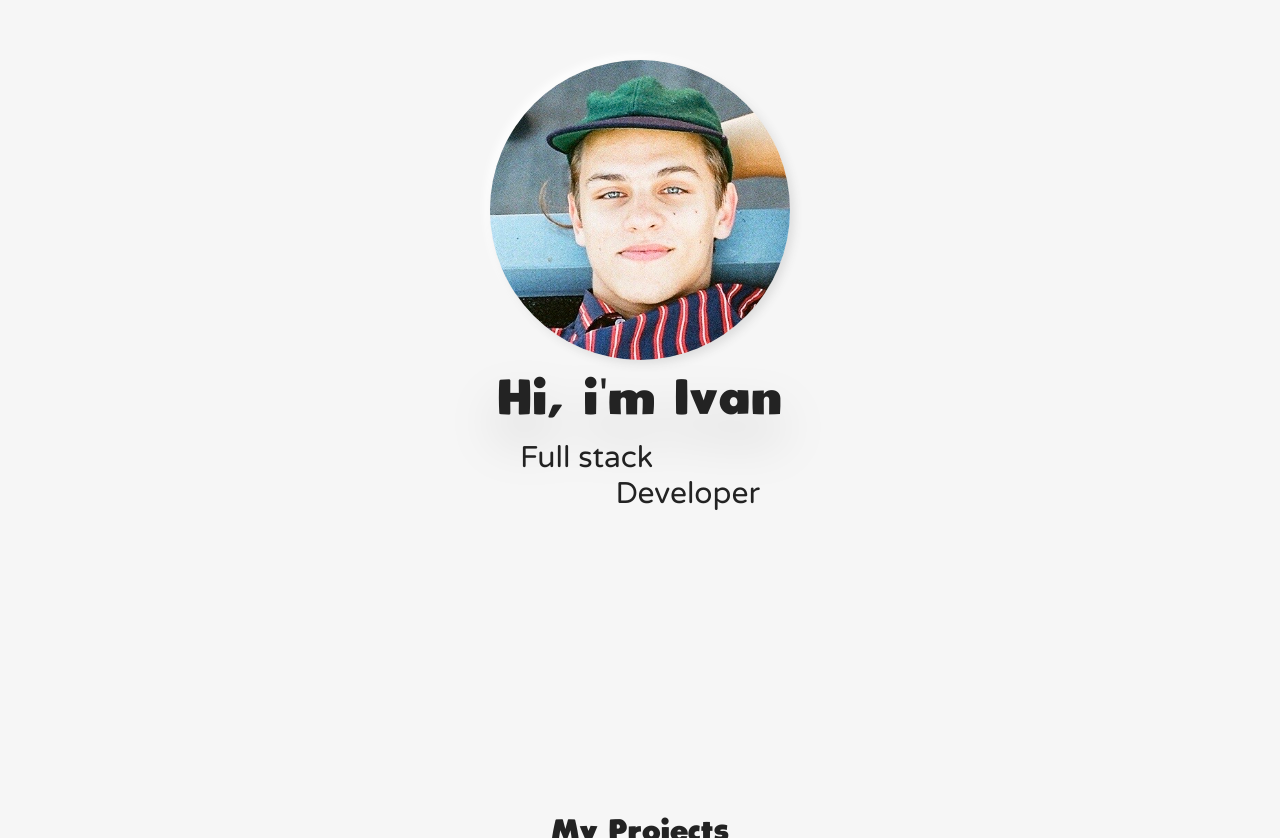
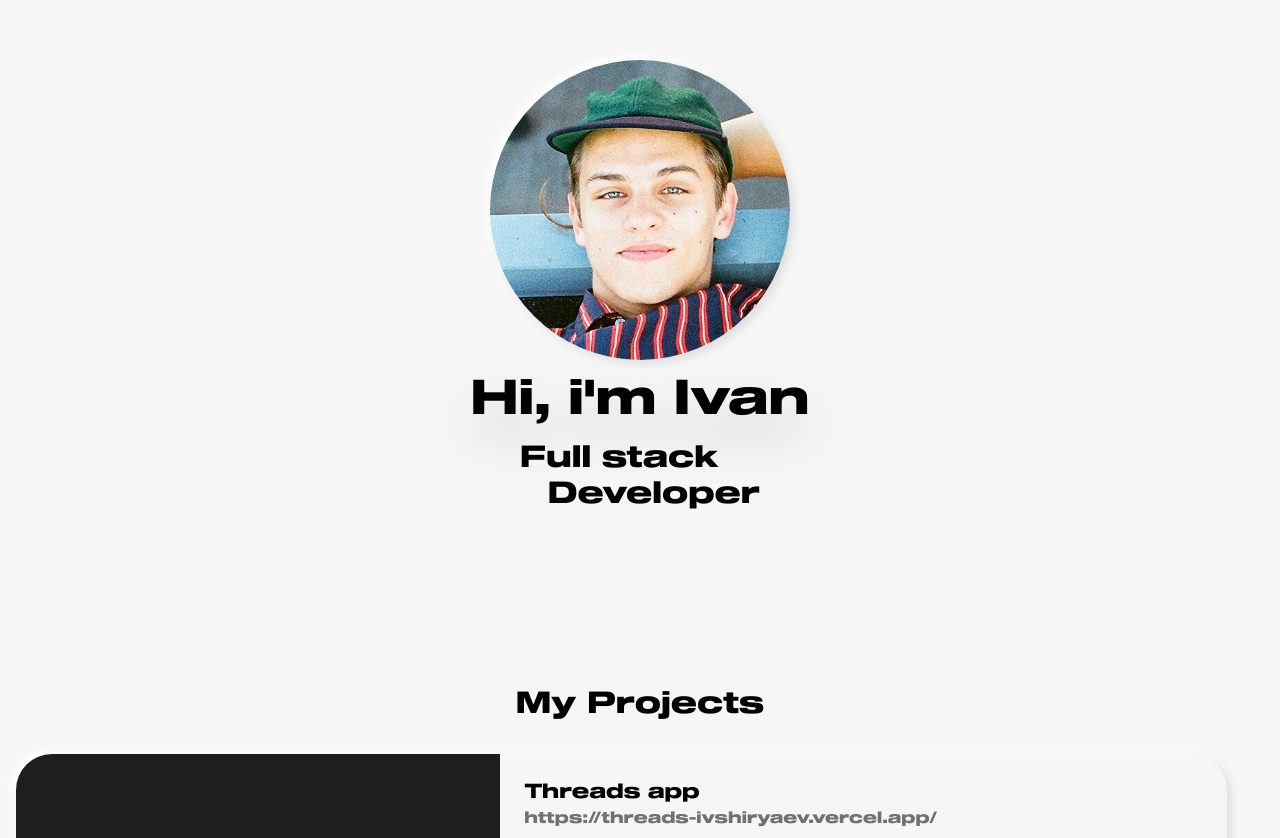
Before and after one commit to ivshiryaev/ivan-shyriaiev-website, a Next.js app: page / in a window 1280 px wide. Shown: the part 114-952 px from the top of the page. Built offline with nearby package versions, Linux system fonts and the light colour scheme.

Commit message:
import font, tailwind config colors

```diff
--- a/src/app/fonts.tsx
+++ /dev/null
@@ -1,13 +0,0 @@
-import { Varela_Round } from 'next/font/google'
-import localFont from 'next/font/local'
-
-export const varelaRoundFont = Varela_Round({
-  weight:'400',
-  subsets: ['latin'],
-  display:'swap',
-})
-
-export const plumpfullFont = localFont({
-  src: './Plumpfull.ttf',
-  display: 'swap',
-})
--- a/src/app/layout.tsx
+++ b/src/app/layout.tsx
@@ -1,10 +1,15 @@
 import './globals.css'
 
-import { varelaRoundFont } from './fonts'
+import localFont from 'next/font/local'
+export const sequelFont = localFont({
+  src: './sequel.ttf',
+  display: 'swap',
+})
+
 import type { Metadata } from 'next'
 
 export const metadata: Metadata = {
-  title: 'Ivan Shyriaiev. Full stack developer',
+  title: 'Ivan Shyriaiev.',
   description: 'Full stack developer.',
 }
 
@@ -21,7 +26,7 @@ export default function RootLayout({
                 container mx-auto
                 min-h-screen
                 bg-background
-                ${varelaRoundFont.className}
+                ${sequelFont.className}
             `}
         >
             {children}
--- a/src/app/page.tsx
+++ b/src/app/page.tsx
@@ -10,7 +10,6 @@ export default function Home() {
         <main
             className={`
                 flex flex-col justify-center
-                gap-32
             `}
         >
             <Hero/>
--- a/src/components/Button.tsx
+++ b/src/components/Button.tsx
@@ -1,6 +1,4 @@
 "use client"
-
-import { plumpfullFont } from '@/app/fonts'
 
 import React from 'react'
 
@@ -24,7 +22,6 @@ function Button({children, className, onClick, type, disabled} : ButtonProps) {
 				active:shadow-neumorphism-inset
 				active:bg-concave
 				hover:bg-concave
-				${plumpfullFont.className}
 				${className && className}
 			`}
 		>
--- a/src/components/Hero.tsx
+++ b/src/components/Hero.tsx
@@ -1,5 +1,4 @@
 import Image from 'next/image'
-import { plumpfullFont } from '@/app/fonts'
 
 function Hero() {
 	return (
@@ -19,7 +18,7 @@ function Hero() {
 						alt='Kupaz E-commerce store'
 					/>
 				</div>
-				<h1 className={`text-5xl drop-shadow-2xl ${plumpfullFont.className}`}>
+				<h1 className={`text-5xl drop-shadow-2xl`}>
 					Hi, i&apos;m Ivan
 				</h1>
 				<div className='w-[240px] grid'>
--- a/src/components/Projects.tsx
+++ b/src/components/Projects.tsx
@@ -1,7 +1,6 @@
 import React from 'react'
 import Section from '@/components/Section'
 import Card from '@/components/Card'
-import { plumpfullFont } from '@/app/fonts'
 import Button from '@/components/Button'
 import Image from 'next/image'
 import { projects } from '@/constants'
@@ -66,7 +65,7 @@ function Projects() {
 							'
 						>
 							<div className='flex flex-col'>
-								<p className={`text-xl ${plumpfullFont.className}`}>{project.title}</p>
+								<p className={`text-xl`}>{project.title}</p>
 								<a target='_blank' href={project.website} className='hover:underline text-gray'>
 									{project.website}
 								</a>
--- a/src/components/Section.tsx
+++ b/src/components/Section.tsx
@@ -1,6 +1,4 @@
 import React from 'react'
-
-import { plumpfullFont } from '@/app/fonts'
 
 interface SectionProps {
 	type: 'h1' | 'h2' | 'h3' | 'h4' | 'h5' | 'h6' | 'p',
@@ -39,7 +37,7 @@ function Section({
 			`}
 		>
 			{heading &&
-				<Tag className={`text-3xl ${plumpfullFont.className}`}>{heading}</Tag>
+				<Tag className={`text-3xl`}>{heading}</Tag>
 			}
 			{children}
 		</section>
--- a/src/components/ThingsIUse.tsx
+++ b/src/components/ThingsIUse.tsx
@@ -1,6 +1,5 @@
 import Section from '@/components/Section'
 import Card from '@/components/Card'
-import { plumpfullFont } from '@/app/fonts'
 
 import Tooltip from '@mui/material/Tooltip';
 
--- a/tailwind.config.ts
+++ b/tailwind.config.ts
@@ -9,11 +9,16 @@ const config: Config = {
   theme: {
     extend: {
       colors:{
+        whiteText:'#F0F0F0',
         background:'#F6F6F6',
         gray:'#717171',
-        textPrimary:'#232323',
+        darkText:'#232323',
         darkBackground:'#242424',
-        darkTextPrimary:'#F0F0F0',
+        yellow:'#FEFE35',
+        purple:'#AF2EEC',
+        green:'#2FD6AE',
+        blue:'#2F86D6',
+        raspberry:'#C51A80',
       },
       boxShadow:{
         'neumorphism-flat': '4px 4px 10px 0px #DDD, -4px -4px 10px 0px #FFF',
```
Also changed, not shown: public/texture/noise.png (added), src/app/sequel.ttf (added).
